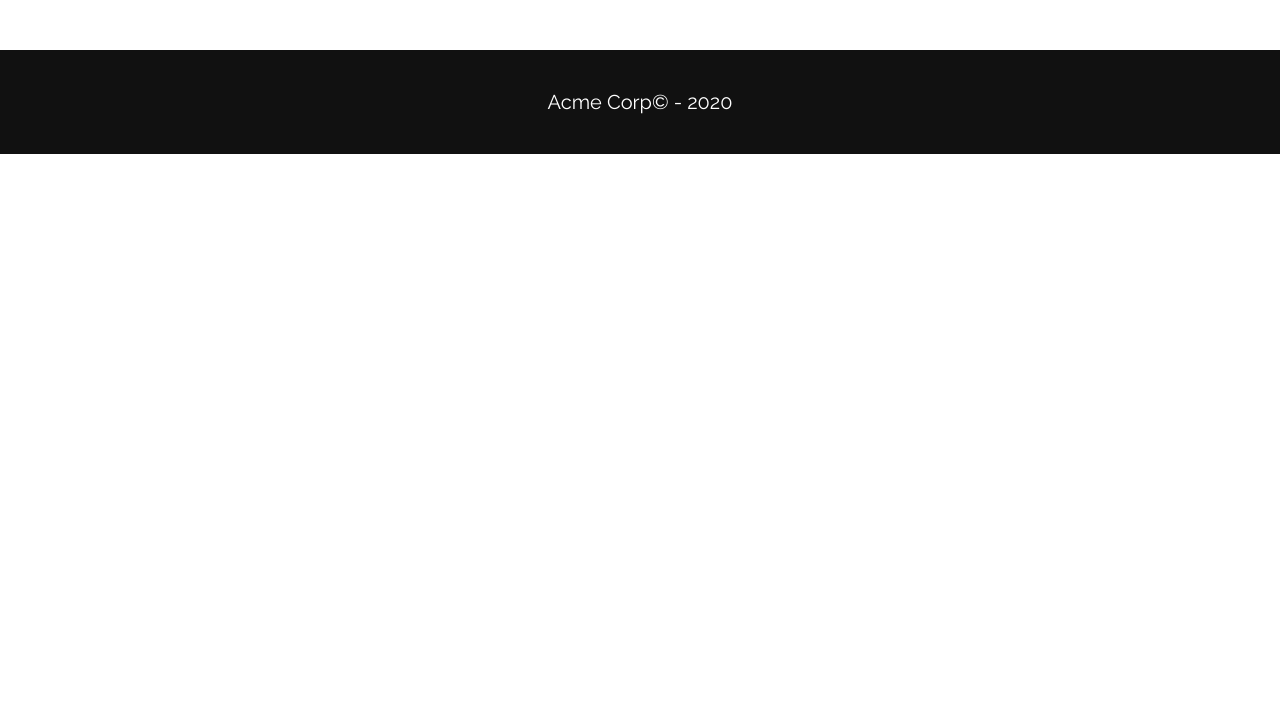
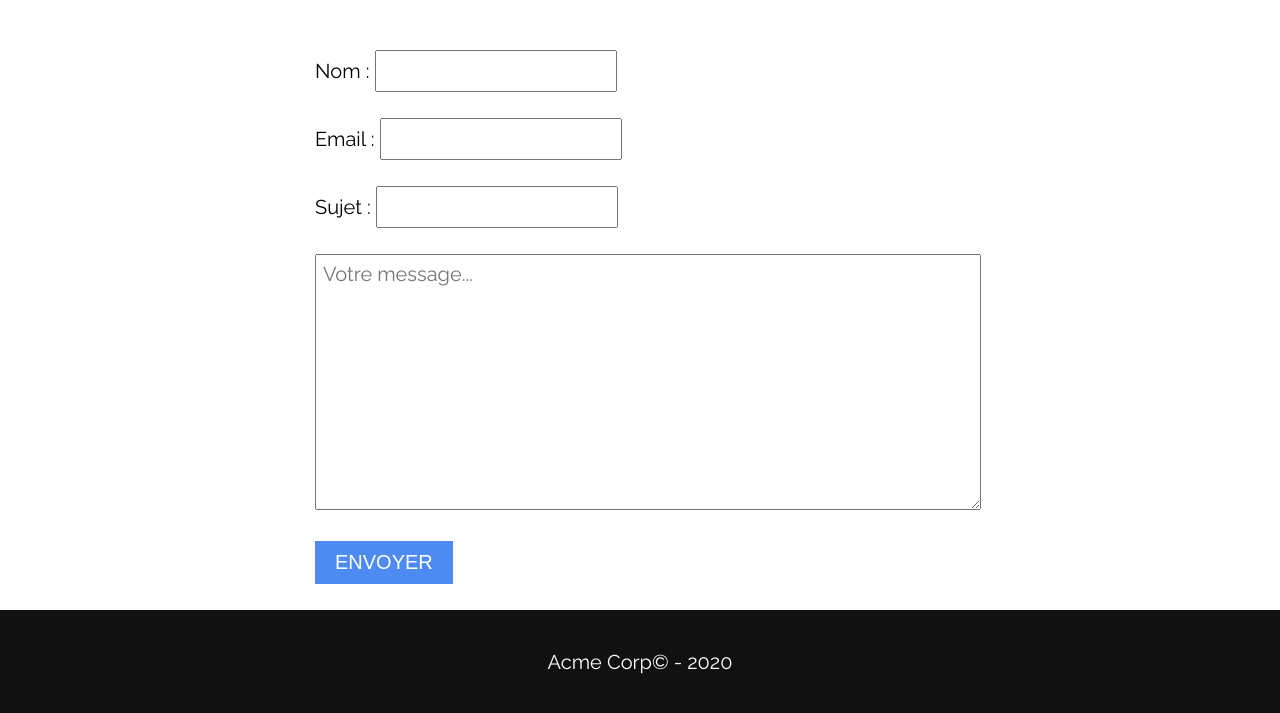
Before and after one commit to ld-web/mds-b3-html-ds1, a plain HTML site: page contact.html in a window 1280 px wide. Shown: the part 215-928 px from the top of the page. Before the commit the page ends 800 px from the top, so only its background shows below. Drawn offline with Linux system fonts and the light colour scheme.

Commit message:
Balises form input textarea + Début style formulaire

```diff
--- a/contact.html
+++ b/contact.html
@@ -20,6 +20,36 @@
         </ul>
       </nav>
       <h1>Contact</h1>
+      <form id="contact-form">
+        <div class="zoneSaisie">
+          <label for="nomInput">Nom :</label>
+          <input type="text" id="nomInput" />
+        </div>
+
+        <div class="zoneSaisie">
+          <label for="emailInput">Email :</label>
+          <input type="email" id="emailInput" />
+        </div>
+
+        <div class="zoneSaisie">
+          <label for="subjectInput">Sujet :</label>
+          <input type="text" id="subjectInput" />
+        </div>
+
+        <div class="zoneSaisie">
+          <textarea
+            id="msgArea"
+            cols="30"
+            rows="10"
+            placeholder="Votre message..."
+          ></textarea>
+        </div>
+
+        <div class="zoneSaisie">
+          <!-- <input type="submit" value="Envoyer" /> -->
+          <button type="submit">Envoyer</button>
+        </div>
+      </form>
     </div>
     <div id="footer">
       <p>Acme Corp© - 2020</p>
--- a/style.css
+++ b/style.css
@@ -54,3 +54,38 @@ h2 {
   padding: 1em;
   color: #fff;
 }
+
+#contact-form {
+  max-width: 650px;
+  margin: auto;
+}
+
+.zoneSaisie {
+  padding-bottom: 1.3em;
+}
+
+#contact-form textarea {
+  width: 100%;
+}
+
+input,
+textarea,
+button {
+  outline: none;
+}
+
+input,
+textarea {
+  font-family: "Raleway", sans-serif;
+  padding: 7px;
+  font-size: 1em;
+}
+
+button {
+  padding: 0.5em 1em;
+  border: none;
+  background-color: #4d8bf3;
+  color: #fff;
+  font-size: 1em;
+  text-transform: uppercase;
+}
```
